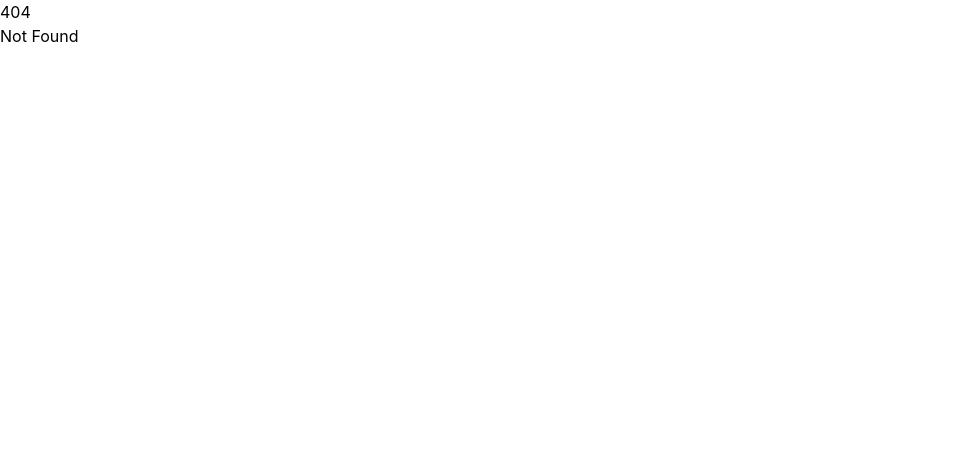
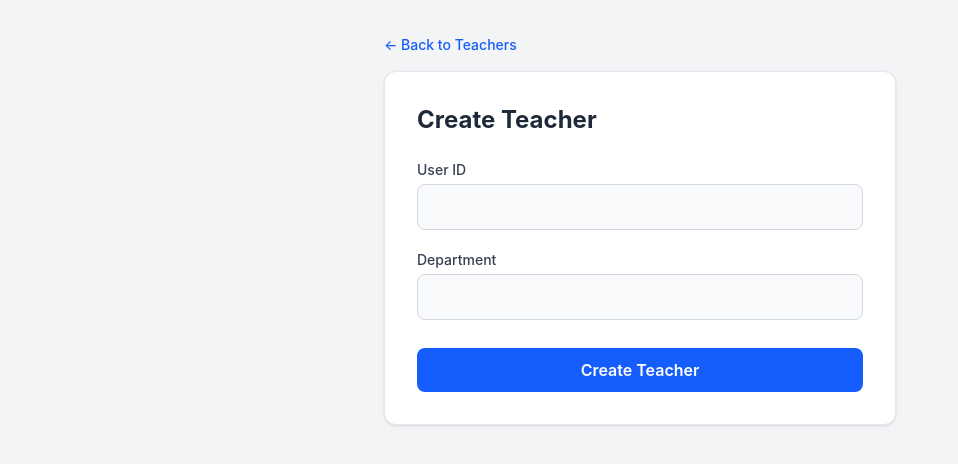
Before and after one commit to alvarolucio2007/Scholarly, a SvelteKit app in the folder front/: page /teachers/create in a window 1280 px wide. Before the commit this address had no page. Shown: the top 464 px of the page, without its empty margins (0-958 px from the left). Built offline with nearby package versions, Linux system fonts and the light colour scheme; sample sign-in values are in the browser's storage.

Commit message:
feat: Adding teacher creation page

```diff
--- /dev/null
+++ b/front/src/routes/teachers/create/+page.svelte
@@ -0,0 +1,100 @@
+<script lang="ts">
+    import { onMount } from 'svelte';
+
+    let userId = $state<string | number>('');
+    let department = $state('');
+    let isSaving = $state(false);
+    let errorMessage = $state('');
+
+    onMount(() => {
+        if (!localStorage.getItem('paseto_token')) {
+            window.location.href = '/login';
+        }
+    });
+
+    async function handleCreate(event: SubmitEvent) {
+        event.preventDefault();
+        isSaving = true;
+        errorMessage = '';
+        const token = localStorage.getItem('paseto_token');
+
+        try {
+            const response = await fetch('http://localhost:8080/teachers', {
+                method: 'POST',
+                headers: {
+                    'Content-Type': 'application/json',
+                    'Authorization': `Bearer ${token}`
+                },
+                body: JSON.stringify({
+                    user_id: Number(userId),
+                    department: department
+                })
+            });
+
+            if (!response.ok) {
+                const errorData = await response.json();
+                throw new Error(errorData.error || 'Failed to create teacher');
+            }
+
+            window.location.href = '/teachers';
+        } catch (err: any) {
+            errorMessage = err.message || 'Connection error.';
+        } finally {
+            isSaving = false;
+        }
+    }
+</script>
+
+<svelte:head>
+    <title>New Teacher | Scholarly</title>
+</svelte:head>
+
+<div class="min-h-screen bg-gray-100 p-8 flex justify-center">
+    <div class="w-full max-w-lg">
+        <a href="/teachers" class="text-blue-600 hover:underline text-sm font-medium mb-4 inline-block">
+            &larr; Back to Teachers
+        </a>
+
+        <div class="bg-white p-8 rounded-xl shadow-sm border border-gray-200">
+            <h1 class="text-2xl font-bold text-gray-800 mb-6">Create Teacher</h1>
+
+            <form onsubmit={handleCreate} class="flex flex-col gap-5">
+                <div>
+                    <label for="user-id" class="block text-sm font-medium text-gray-700 mb-1">User ID</label>
+                    <input
+                        id="user-id"
+                        type="number"
+                        bind:value={userId}
+                        required
+                        min="1"
+                        class="w-full p-2.5 rounded-lg border border-gray-300 bg-gray-50 focus:ring-2 focus:ring-blue-500 focus:outline-none"
+                    />
+                </div>
+
+                <div>
+                    <label for="department" class="block text-sm font-medium text-gray-700 mb-1">Department</label>
+                    <input
+                        id="department"
+                        type="text"
+                        bind:value={department}
+                        required
+                        maxlength="100"
+                        class="w-full p-2.5 rounded-lg border border-gray-300 bg-gray-50 focus:ring-2 focus:ring-blue-500 focus:outline-none"
+                    />
+                </div>
+
+                {#if errorMessage}
+                    <div class="bg-red-50 text-red-500 text-sm p-3 rounded-lg text-center">{errorMessage}</div>
+                {/if}
+
+                <button
+                    type="submit"
+                    disabled={isSaving}
+                    class="w-full bg-blue-600 hover:bg-blue-700 disabled:opacity-50 text-white font-semibold py-2.5 rounded-lg mt-2 transition-colors"
+                >
+                    {isSaving ? 'Creating...' : 'Create Teacher'}
+                </button>
+            </form>
+        </div>
+    </div>
+</div>
```
